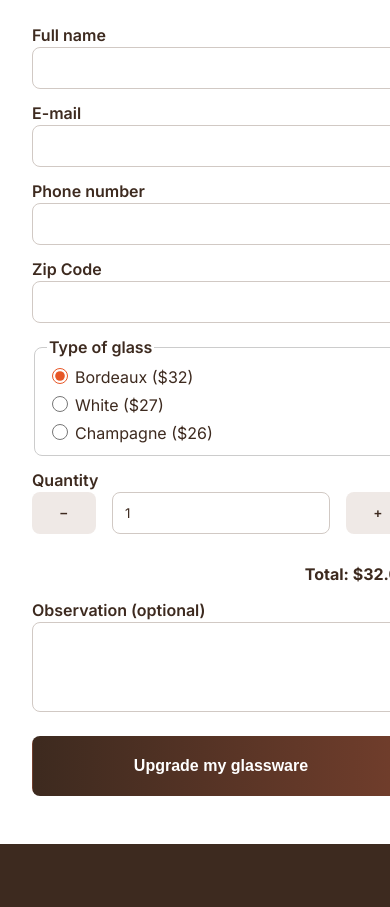
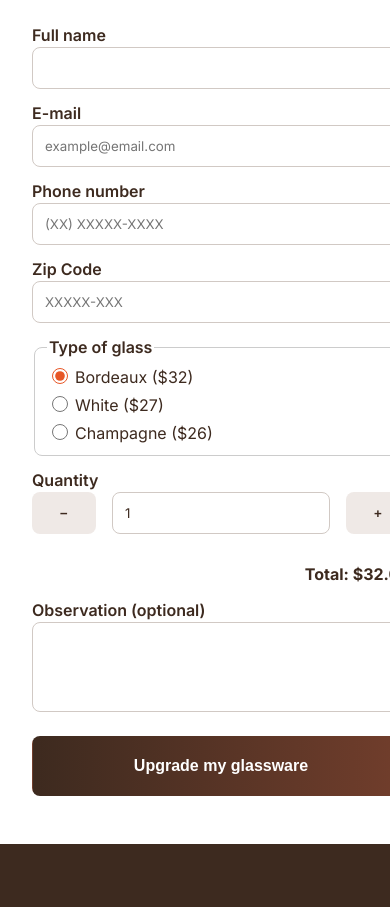
Before and after one commit to rafaeldalago/terroir-glass, a React (Vite) app: page / in a window 390 px wide. Shown: the part 5380-6287 px from the top of the page. Built offline with nearby package versions, Linux system fonts and the light colour scheme; a web font is replaced by a local one.

Commit message:
Add masks to phone and zipcode inputs

```diff
--- a/src/layout/form.tsx
+++ b/src/layout/form.tsx
@@ -46,6 +46,37 @@ export const Form = () => {
     }
   };
 
+  const handlePhoneInput = (e: React.FormEvent<HTMLInputElement>) => {
+    let value = e.currentTarget.value.replace(/\D/g, "");
+    if (value.length > 11) value = value.slice(0, 11);
+
+    let formatted = "";
+    if (value.length > 0) {
+      formatted = "(" + value.substring(0, 2);
+      if (value.length >= 3) {
+        formatted += ") " + value.substring(2, 7);
+      }
+      if (value.length >= 8) {
+        formatted += "-" + value.substring(7, 11);
+      }
+    }
+    e.currentTarget.value = formatted;
+  };
+
+  const handleZipInput = (e: React.FormEvent<HTMLInputElement>) => {
+    let value = e.currentTarget.value.replace(/\D/g, "");
+    if (value.length > 8) value = value.slice(0, 8);
+
+    let formatted = "";
+    if (value.length > 0) {
+      formatted = value.substring(0, 5);
+      if (value.length >= 6) {
+        formatted += "-" + value.substring(5, 8);
+      }
+    }
+    e.currentTarget.value = formatted;
+  };
+
   const handleSubmit = async (e: React.FormEvent<HTMLFormElement>) => {
     try {
       setState({ status: "processing" });
@@ -54,7 +85,7 @@ export const Form = () => {
       await new Promise((resolve) => setTimeout(() => resolve(""), 1000));
       setState({ status: "success" });
       form.reset();
-      setTotalPrice(25); // Reset to default
+      setTotalPrice(GLASS_PRICES["bordeaux"]);
     } catch (error) {
       setState({
         status: "error",
@@ -96,6 +127,7 @@ export const Form = () => {
               title="E-mail"
               id="email"
               name="email"
+              placeholder="example@email.com"
               required
             />
           </label>
@@ -104,13 +136,13 @@ export const Form = () => {
             Phone number
             <input
               type="tel"
-              inputMode="numeric"
               title="Phone Number"
               id="phone_number"
               name="phone_number"
-              pattern="[0-9]{11}"
-              minLength={11}
-              maxLength={11}
+              placeholder="(XX) XXXXX-XXXX"
+              onInput={handlePhoneInput}
+              pattern="\(\d{2}\) \d{5}-\d{4}"
+              maxLength={15}
               required
             />
           </label>
@@ -120,8 +152,10 @@ export const Form = () => {
               title="Zip Code"
               id="zip_code"
               name="zip_code"
-              minLength={8}
-              maxLength={8}
+              placeholder="XXXXX-XXX"
+              onInput={handleZipInput}
+              pattern="\d{5}-\d{3}"
+              maxLength={9}
               required
             />
           </label>
```
